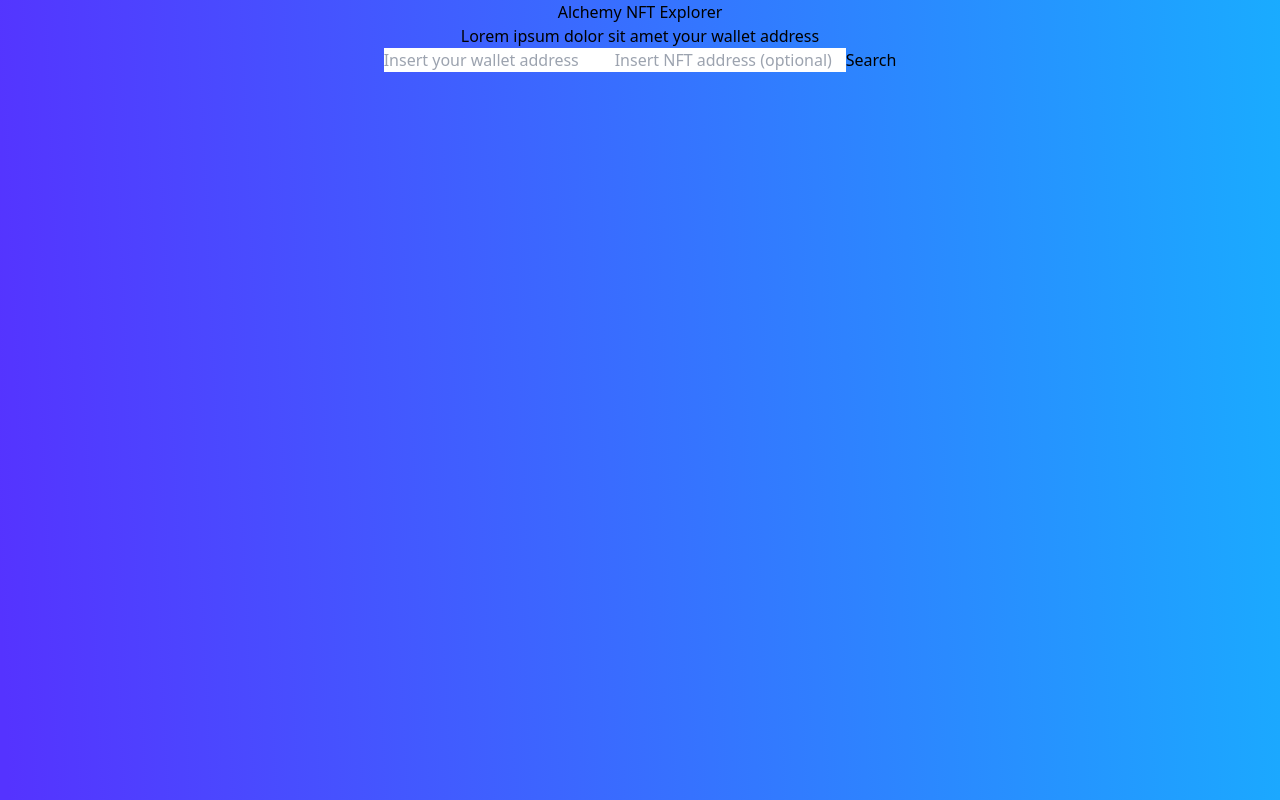
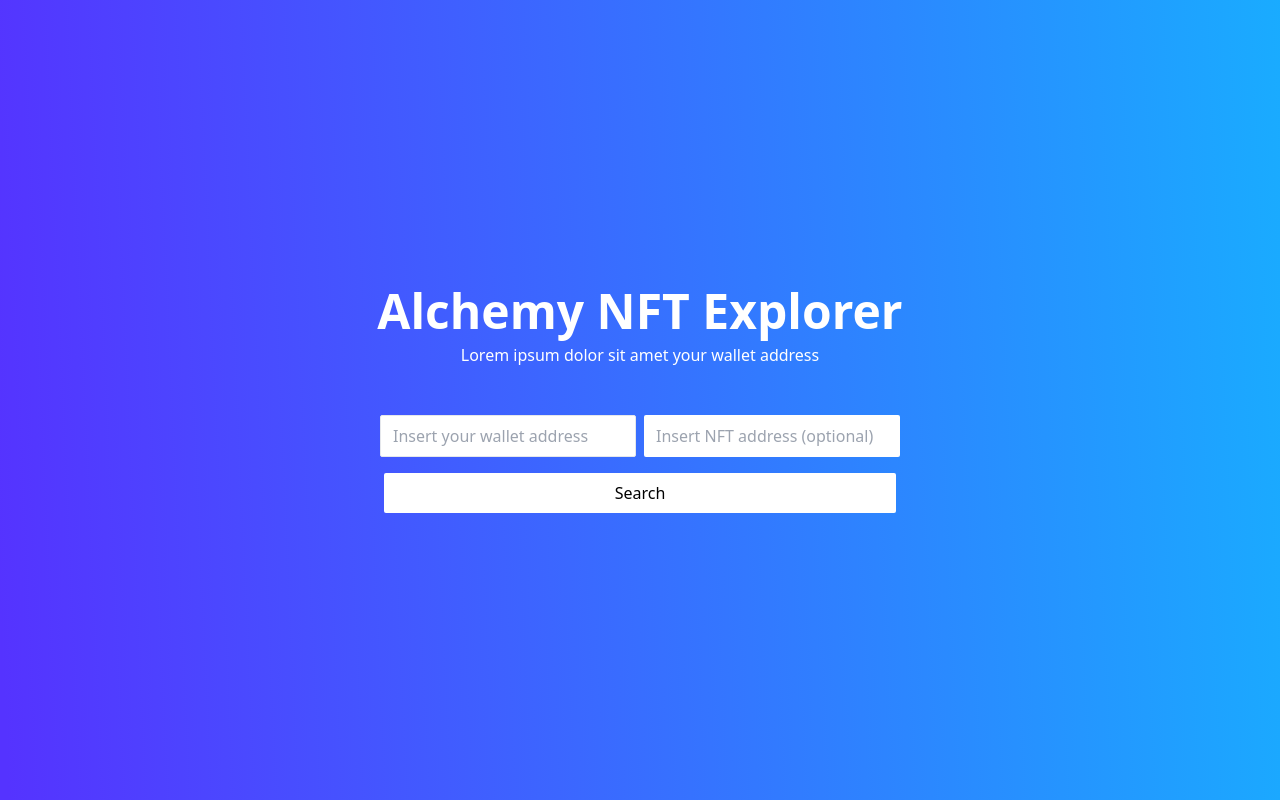
Before and after one commit to alchemyplatform/Build-Your-NFT-Explorer, a React (Create React App) app: page / in a window 1280 px wide. Built offline with nearby package versions, Linux system fonts and the light colour scheme.

Commit message:
adds styling

```diff
--- a/src/App.js
+++ b/src/App.js
@@ -8,12 +8,12 @@
   const [NFTs, setNFTs] = useState()
 
   const fetchNFTS = async () => {
-    if(owner){
+    if (owner) {
       let data;
-      if(contractAddress){
+      if (contractAddress) {
         data = await fetch(`https://eth-mainnet.alchemyapi.io/L9_nj7QcxFpgM9N-6EGfuUowlpWmA9py/v1/getNFTs?owner=${owner}&contractAddresses%5B%5D=${contractAddress}`).then(data => data.json())
 
-      }else{
+      } else {
         data = await fetch(`https://eth-mainnet.alchemyapi.io/L9_nj7QcxFpgM9N-6EGfuUowlpWmA9py/v1/getNFTs?owner=${owner}`).then(data => data.json())
       }
 
@@ -30,25 +30,29 @@
   }
 
   return (
-    <div className="App">
-      <div>
-      <h1>
+    <div className="App py-5 flex flex-col justify-center items-center">
+      <div className='mb-12 text-white'>
+        <h1 className='text-5xl  font-bold mb-2'>
           Alchemy NFT Explorer
         </h1>
 
         <p>Lorem ipsum dolor sit amet your wallet address</p>
       </div>
+      <div className='flex justify-center mb-4 w-3/5'>
+        <input className="border rounded-sm focus:outline-none py-2 px-3 mr-2 w-2/6" onChange={(e) => setOwner(e.target.value)} placeholder='Insert your wallet address'></input>
+        <input className="focus:outline-none rounded-sm py-2 px-3 w-2/6"  onChange={(e) => setContractAddress(e.target.value)} placeholder='Insert NFT address (optional)'></input>
 
-        <input onChange={(e) => setOwner(e.target.value)} placeholder='Insert your wallet address'></input>
-        <input onChange={(e) => setContractAddress(e.target.value)} placeholder='Insert NFT address (optional)'></input>
+      </div>
+      <div className='w-3/5'>
+        <button className='py-2 px-6 bg-white rounded-sm w-2/3 hover:bg-slate-100' onClick={fetchNFTS}>Search</button>
 
-        <button onClick={fetchNFTS}>Search</button>
+      </div>
       <div>
         {NFTs && NFTs.map(NFT => {
           console.log(NFT)
-            return(
+          return (
             <div>
-                {NFT.image && <img key={NFT.id}src={NFT.image}></img>}
+              {NFT.image && <img key={NFT.id} src={NFT.image}></img>}
             </div>
           )
         })}
--- /dev/null
+++ b/src/components/nftcard.jsx
@@ -0,0 +1,12 @@
+const NftCard = ({ id }) => {
+
+    return (
+        <div>
+
+        </div>
+    )
+
+
+}
+
+export default NftCard
```
Lines whose indentation alone changed are shown as unchanged.
